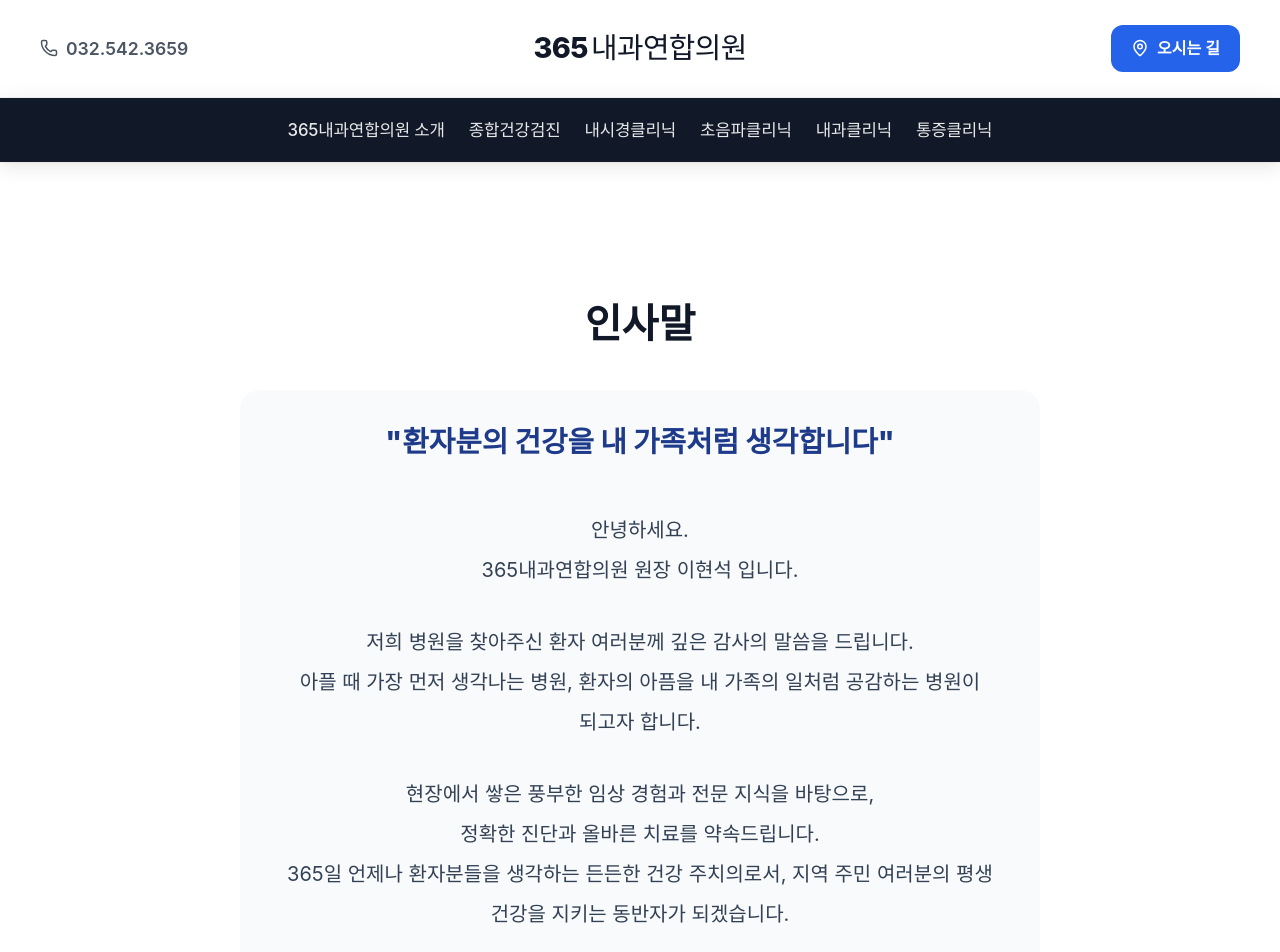
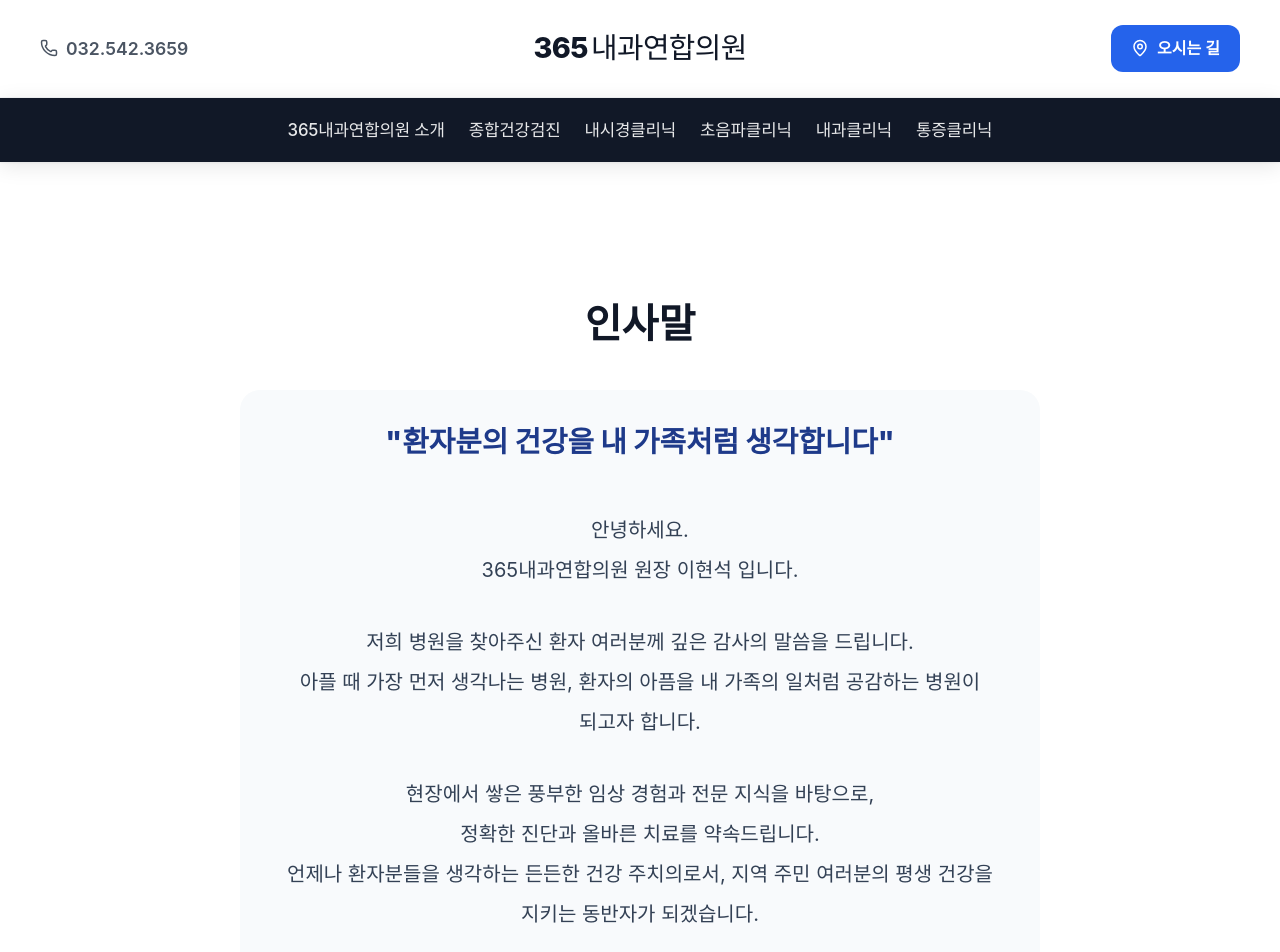
Before and after one commit to bnam1321-bit/365-clinic-web, a Next.js app: page /about in a window 1280 px wide. Shown: the top 952 px of the page. Built offline with nearby package versions, Linux system fonts and the light colour scheme; a web font is replaced by a local one.

Commit message:
Update content: Remove 365-day and night treatment references

```diff
--- a/src/app/about/page.tsx
+++ b/src/app/about/page.tsx
@@ -29,7 +29,7 @@ export default function About() {
                                 <p>
                                     현장에서 쌓은 풍부한 임상 경험과 전문 지식을 바탕으로,<br />
                                     정확한 진단과 올바른 치료를 약속드립니다.<br />
-                                    365일 언제나 환자분들을 생각하는 든든한 건강 주치의로서, 지역 주민 여러분의 평생 건강을 지키는 동반자가 되겠습니다.
+                                    언제나 환자분들을 생각하는 든든한 건강 주치의로서, 지역 주민 여러분의 평생 건강을 지키는 동반자가 되겠습니다.
                                 </p>
                                 <p>
                                     작은 소리에도 귀 기울이며, 마음까지 치유하는 따뜻한 진료로 보답하겠습니다.<br />
--- a/src/app/layout.tsx
+++ b/src/app/layout.tsx
@@ -4,8 +4,8 @@ import Header from "@/components/layout/Header";
 import Footer from "@/components/layout/Footer";
 
 export const metadata: Metadata = {
-  title: "365내과연합의원 - 임학역 3번 출구 365일 야간진료",
-  description: "인천 계양구 임학역 앞, 이현석/노영석/지재연 전문의 3인 진료, 365일 야간/공휴일 진료 내과.",
+  title: "365내과연합의원 - 임학역 3번 출구",
+  description: "인천 계양구 임학역 앞, 이현석/노영석/지재연 전문의 3인 진료, 대학병원급 건강검진 센터.",
 };
 
 export default function RootLayout({
--- a/src/app/page.tsx
+++ b/src/app/page.tsx
@@ -107,7 +107,7 @@ export default function Home() {
                   <div>
                     <div className={styles.cardIcon}><HeartPulse size={48} /></div>
                     <h3>진료 안내</h3>
-                    <p>평일 19시 야간진료, 토요일 14시까지. 환자분을 위한 365일 진료 환경.</p>
+                    <p>평일 19시, 토요일 14시까지 진료. 대학병원 출신 전문의 3인 협진.</p>
                   </div>
                   <div className={styles.cardPlus}><ArrowRight /></div>
                 </div>
```
